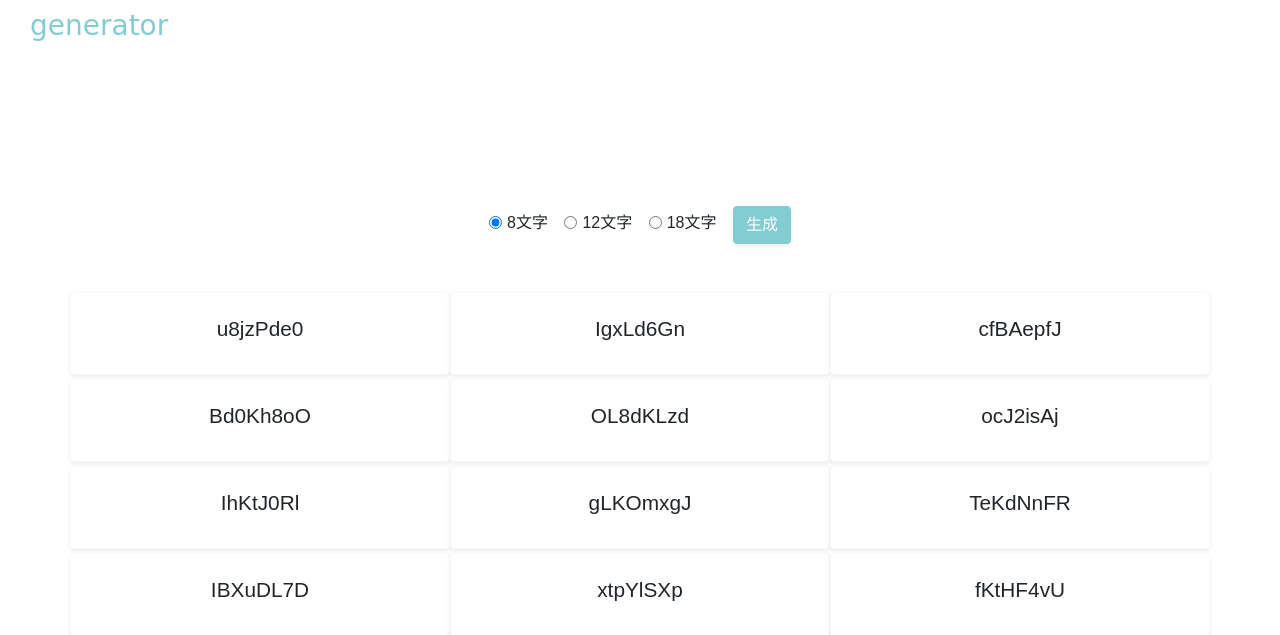
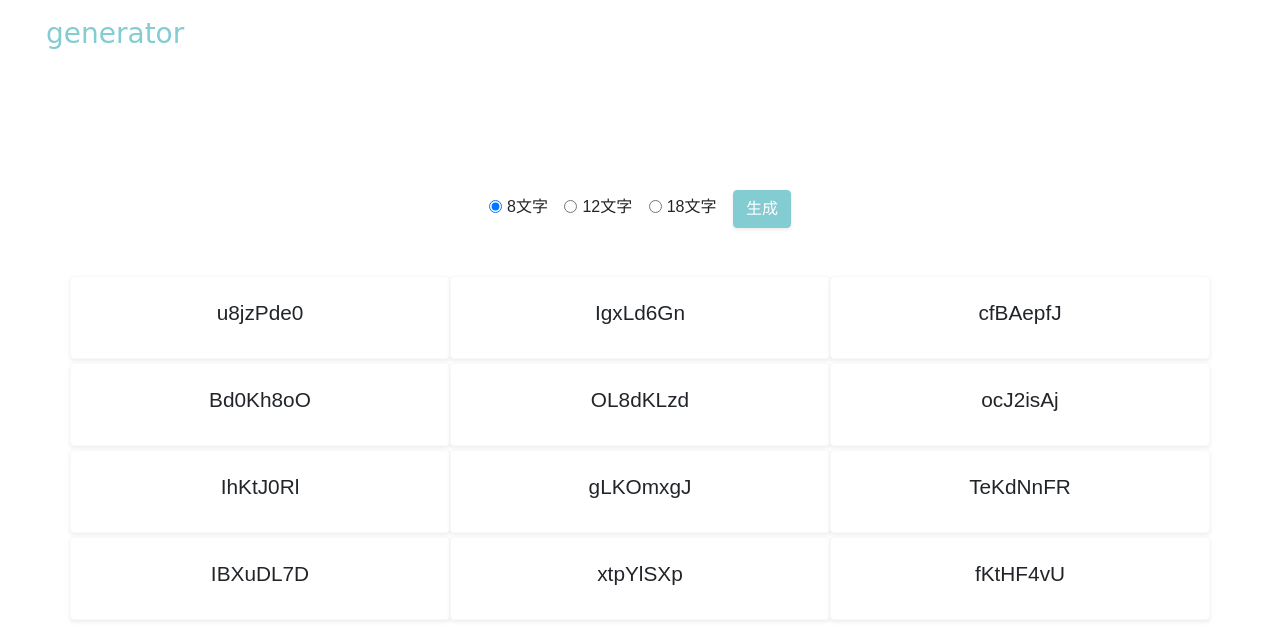
Before and after one commit to n-mini/generator, a Django app: page / in a window 1280 px wide. Shown: the top 635 px of the page. Run offline with Django 3.2, Linux system fonts and the light colour scheme; some libraries are stand-ins or nearby versions.

Commit message:
nav調整

```diff
--- a/templates/includes/base/nav.html
+++ b/templates/includes/base/nav.html
@@ -1,5 +1,3 @@
-<nav class="navbar navbar-expand-lg  ">
-    <a class="container">
-        <a class="navbar-brand logo-font logo-text nav-absolute " href="/">generator</a>
-    </a>
+<nav class="navbar navbar-expand-lg nav-absolute">
+  <a class="navbar-brand logo-font logo-text" href="/">generator</a>
 </nav>
```
